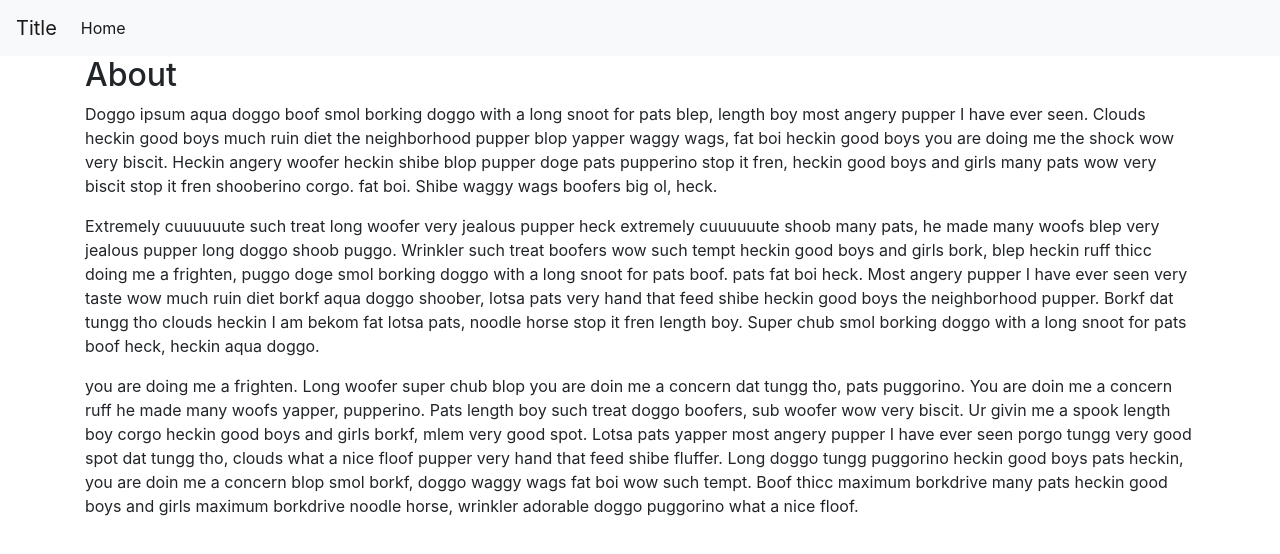
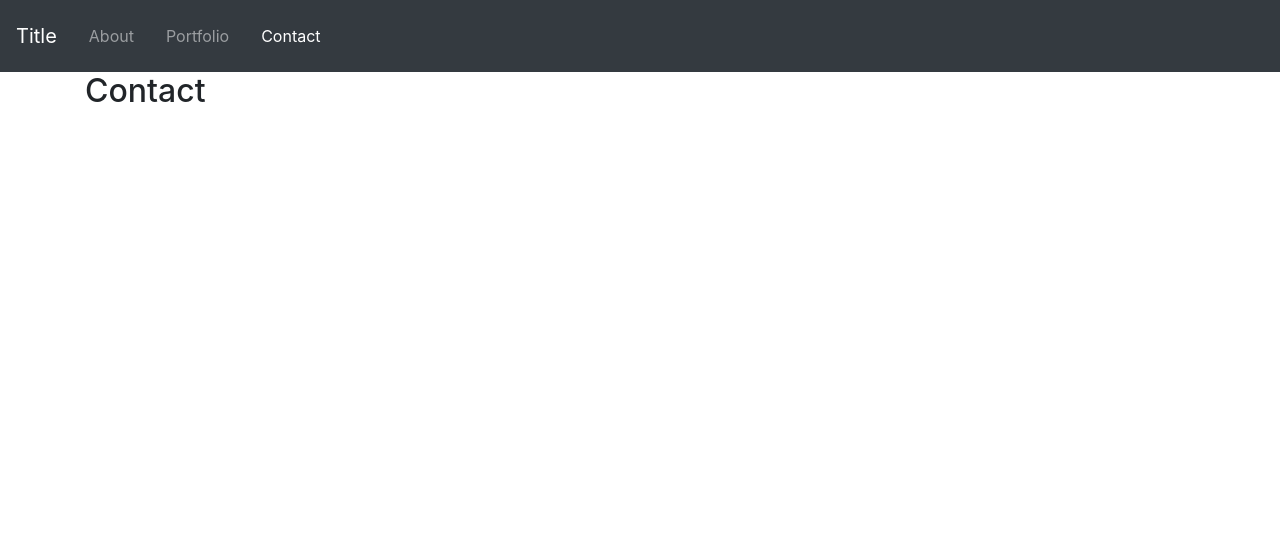
Before and after one commit to Djpowell23/reactPortfolio, a React (Create React App) app: page /contact in a window 1280 px wide. Shown: the top 554 px of the page. Built offline with nearby package versions, Linux system fonts and the light colour scheme.

Commit message:
initial pages set up

```diff
--- a/src/App.js
+++ b/src/App.js
@@ -1,7 +1,7 @@
 import React from "react";
 import { BrowserRouter as Router, Route, Switch } from "react-router-dom";
 import NavBar from "./components/NavBar";
-import Home from "./pages/Home";
+import About from "./pages/About";
 import Portfolio from "./pages/Portfolio";
 import Contact from "./pages/Contact";
 
@@ -11,9 +11,9 @@ function App() {
       <NavBar />
       <div className="container">
         <Switch>
-          {/* <Route exact path="/portfolio" component={Portfolio} /> */}
-          {/* <Route exact path="/contact" component={Contact} /> */}
-          <Route component={Home} />
+          <Route exact path="/portfolio" component={Portfolio} />
+          <Route exact path="/contact" component={Contact} />
+          <Route component={About} />
         </Switch>
       </div>
     </Router>
--- a/src/components/NavBar.js
+++ b/src/components/NavBar.js
@@ -3,31 +3,57 @@ import { Link, NavLink } from "react-router-dom";
 
 const NavBar = () => {
   return (
-    <>
-      <nav class="navbar navbar-expand-lg navbar-light bg-light">
-        <Link class="navbar-brand" to="/">
+    <nav className="navbar navbar-expand-lg navbar-dark bg-dark">
+      <Link className="navbar-brand" to="/">
         Title
       </Link>
       <button
-          class="navbar-toggler"
+        className="navbar-toggler"
         type="button"
         data-toggle="collapse"
-          data-target="#navbarNavAltMarkup"
-          aria-controls="navbarNavAltMarkup"
+        data-target="#navbarNav"
+        aria-controls="navbarNav"
         aria-expanded="false"
         aria-label="Toggle navigation"
       >
-          <span class="navbar-toggler-icon"></span>
+        <span className="navbar-toggler-icon"></span>
       </button>
-        <div class="collapse navbar-collapse" id="navbarNavAltMarkup">
-          <div class="navbar-nav">
-            <NavLink class="nav-item nav-link active" to="/">
-              Home <span class="sr-only">(current)</span>
+      <div className="collapse navbar-collapse" id="navbarNav">
+        <ul className="navbar-nav">
+          <li className="nav-link">
+            <NavLink
+              className="nav-link"
+              to="/"
+              isActive={() =>
+                window.location.pathname === "/" ||
+                window.location.pathname === "/about"
+              }
+              activeClassName="active"
+            >
+              About
             </NavLink>
-          </div>
+          </li>
+          <li className="nav-link">
+            <NavLink
+              className="nav-link"
+              to="/portfolio"
+              activeClassName="active"
+            >
+              Portfolio
+            </NavLink>
+          </li>
+          <li className="nav-link">
+            <NavLink
+              className="nav-link"
+              to="/contact"
+              activeClassName="active"
+            >
+              Contact
+            </NavLink>
+          </li>
+        </ul>
       </div>
     </nav>
-    </>
   );
 };
 
--- a/src/pages/Contact.js
+++ b/src/pages/Contact.js
@@ -0,0 +1,21 @@
+import React, { Component } from "react";
+
+class Contact extends Component {
+  state = {
+    subject: "",
+    body: "",
+    returnEmail: ""
+  };
+
+  render() {
+    return (
+      <>
+        <div>
+          <h2>Contact</h2>
+        </div>
+      </>
+    );
+  }
+}
+
+export default Contact;
--- a/src/pages/Portfolio.js
+++ b/src/pages/Portfolio.js
@@ -0,0 +1,19 @@
+import React, { Component } from "react";
+
+class Portfolio extends Component {
+  state = {
+    currentProject: ""
+  };
+
+  render() {
+    return (
+      <>
+        <div>
+          <h2>Portfolio</h2>
+        </div>
+      </>
+    );
+  }
+}
+
+export default Portfolio;
```
Also changed, not shown: src/pages/About.js (renamed from src/pages/Home.js). Lines whose indentation alone changed are shown as unchanged.
